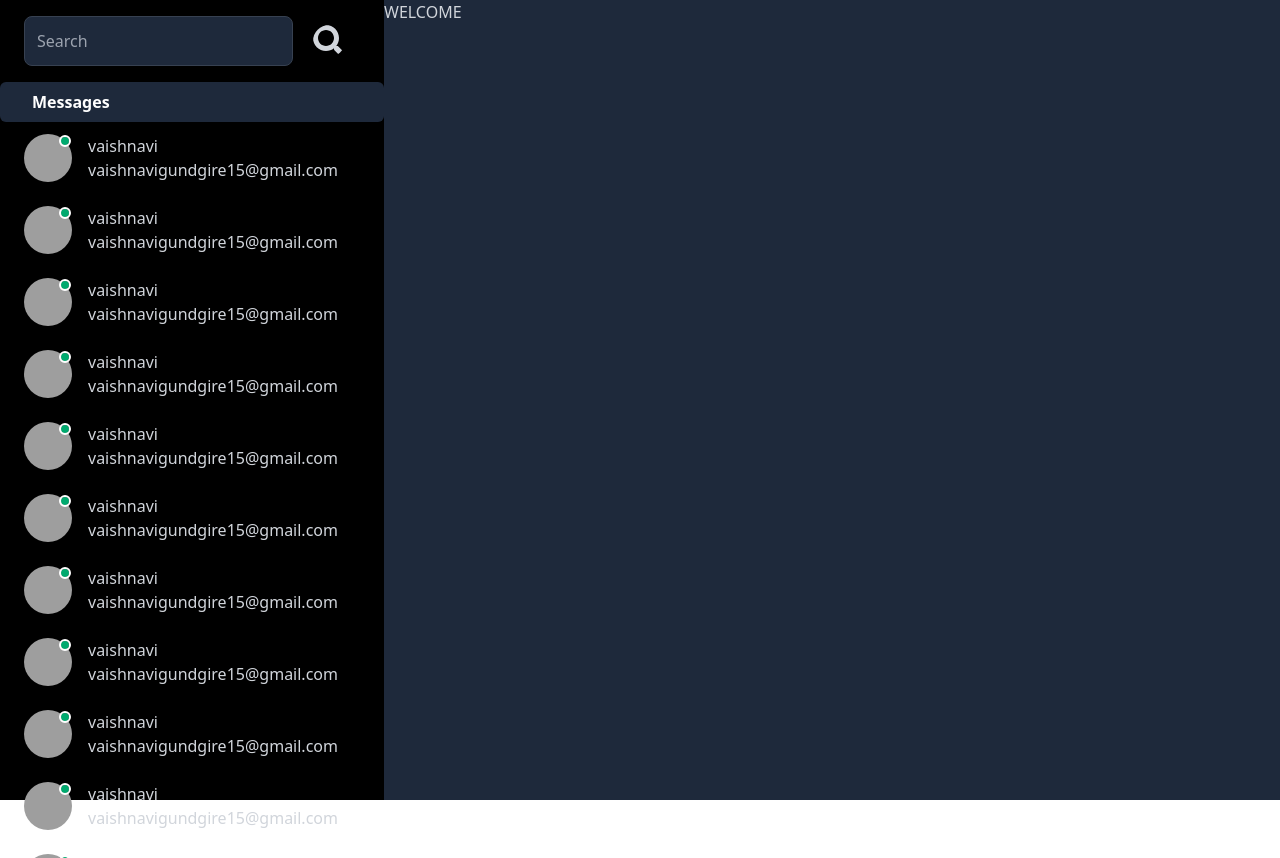
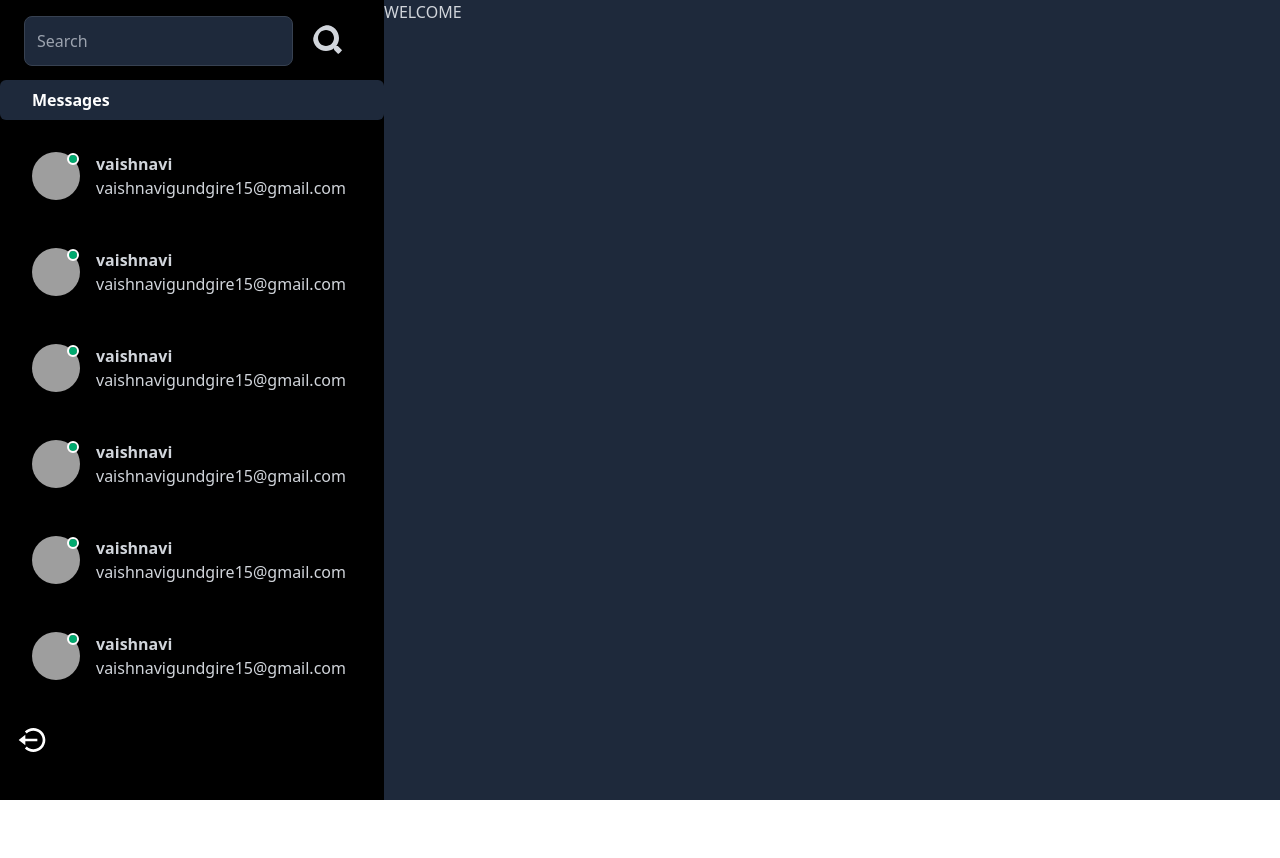
Before and after one commit to vaishu249/chat-application, a React (Vite) app in the folder Frontend/: page / in a window 1280 px wide. After the commit the page ends 800 px from the top, so only its background shows below. Built offline with nearby package versions, Linux system fonts and the light colour scheme; grey boxes are pictures that could not be loaded.

Commit message:
Left part of design done

```diff
--- a/Frontend/src/home/leftpart/Left.jsx
+++ b/Frontend/src/home/leftpart/Left.jsx
@@ -1,12 +1,14 @@
 import React from 'react'
 import Search from './Search'
 import Users from './Users'
+import Logout from './Logout'
 
 function Left() {
   return (
     <div className='text-gray-300 w-[30%] bg-black'>
       <Search/>
       <Users/>
+      <Logout/>
     </div>
   )
 }
--- a/Frontend/src/home/leftpart/Logout.jsx
+++ b/Frontend/src/home/leftpart/Logout.jsx
@@ -0,0 +1,16 @@
+import React from 'react'
+import { FaSearch } from "react-icons/fa";
+import { BiLogOutCircle } from "react-icons/bi";
+
+
+function Logout() {
+    return (
+        <div className='h-[10vh]'>
+            <div>
+            <BiLogOutCircle className='text-5xl text-white hover:bg-slate-700 duration-300 cursor-pointer rounded-full p-2 ml-2 mt-1'/>
+            </div>
+        </div>
+    )
+}
+
+export default Logout
--- a/Frontend/src/home/leftpart/Search.jsx
+++ b/Frontend/src/home/leftpart/Search.jsx
@@ -1,10 +1,10 @@
 import React from 'react'
 import { FaSearch } from "react-icons/fa";
 
-
 function Search() {
     return (
-        <div className='px-6 py-4'>
+        <div className='h-[10vh]'>
+            <div className='px-6 py-4'>
             <form action=''>
                 <div className='flex space-x-3'>
                 <label className="border-[0.5px] border-gray-700 rounded-lg p-3 flex items-center gap-2  w-[80%] bg-slate-800">
@@ -17,6 +17,7 @@ function Search() {
                 </div>
             </form>
         </div>
+        </div>
     )
 }
 
--- a/Frontend/src/home/leftpart/User.jsx
+++ b/Frontend/src/home/leftpart/User.jsx
@@ -3,14 +3,14 @@ import React from 'react'
 function User() {
   return (
     <div>
-      <div className='flex space-x-4 px-6 py-3 hover:bg-slate-700 duration-300 cursor-pointer'>
+      <div className='flex space-x-4 px-8 py-6 hover:bg-slate-700 duration-300 cursor-pointer'>
                 <div className="avatar online">
                     <div className="w-12 rounded-full">
                         <img src="https://img.daisyui.com/images/stock/photo-1534528741775-53994a69daeb.webp" />
                     </div>
                 </div>
                 <div>
-                        <h1>vaishnavi</h1>
+                        <h1 className='font-bold'>vaishnavi</h1>
                         <span>vaishnavigundgire15@gmail.com</span>
                     </div>
             </div>
--- a/Frontend/src/home/leftpart/Users.jsx
+++ b/Frontend/src/home/leftpart/Users.jsx
@@ -5,7 +5,7 @@ function Users() {
     return (
         <div>
             <h1 className='px-8 py-2 text-white font-semibold bg-slate-800 rounded-md'>Messages</h1>
-            <div className='overflow-y-auto ' style={{maxHeight:"calc(92vh)"}}>
+            <div className=' py-2 flex-1 overflow-y-auto ' style={{maxHeight:"calc(84vh - 10vh)"}}>
                 <User />
                 <User />
                 <User />
--- a/Frontend/src/index.css
+++ b/Frontend/src/index.css
@@ -1,3 +1,12 @@
 @tailwind base;
 @tailwind components;
 @tailwind utilities;
+
+.flex-1::-webkit-scrollbar {
+    display: none; /* Hides the scrollbar for WebKit browsers */
+}
+
+.flex-1 {
+    -ms-overflow-style: none; /* Hides the scrollbar for Internet Explorer and Edge */
+    scrollbar-width: none;   /* Hides the scrollbar for Firefox */
+}
```
